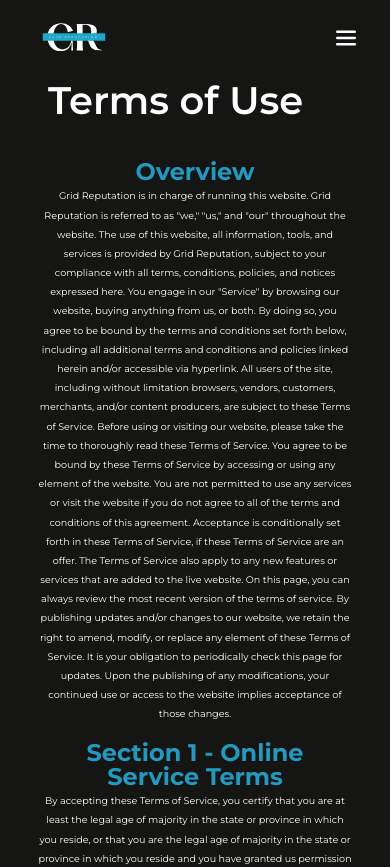
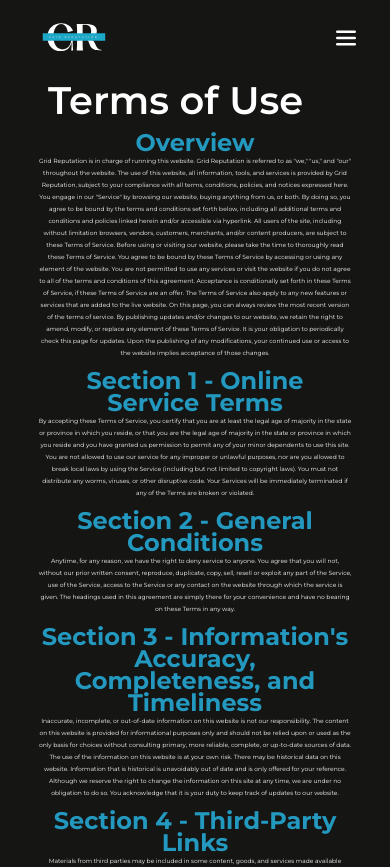
Before and after one commit to Rav1639/gridReputation, a Next.js app: page /terms in a window 390 px wide. Shown: the top 867 px of the page. Built offline with nearby package versions, Linux system fonts and the light colour scheme.

Commit message:
Update aboutus.module.css

```diff
--- a/styles/aboutus.module.css
+++ b/styles/aboutus.module.css
@@ -30,7 +30,12 @@
     font-weight: 700;
     font-size: 1.5rem;
 }
+
 @media screen and (max-width:900px) {
+    #abtCont{
+        padding-inline: 2rem;
+        line-height: 2.2;
+    }
     .abtCard{
         flex-direction: column-reverse;
 
@@ -38,11 +43,11 @@
     .abtText{
         max-width: unset;
         text-align: center;
+        font-size: 1.8rem;
     }
     .newtext{
         max-width: unset;
         text-align: center;
-        font-size: 1rem;
     }
     #adj{
         flex-direction: column;
@@ -67,11 +72,11 @@
 }
 #abtCont{
     line-height: 2;
-    padding:4rem;
+    padding: 1rem 4rem 2rem;
     color: white;
 }
 .newtext span{
     color: var(--themeColor);
     font-weight: 700;
-    font-size: 2.5rem;
+    font-size: 2.5rem
 }
```
